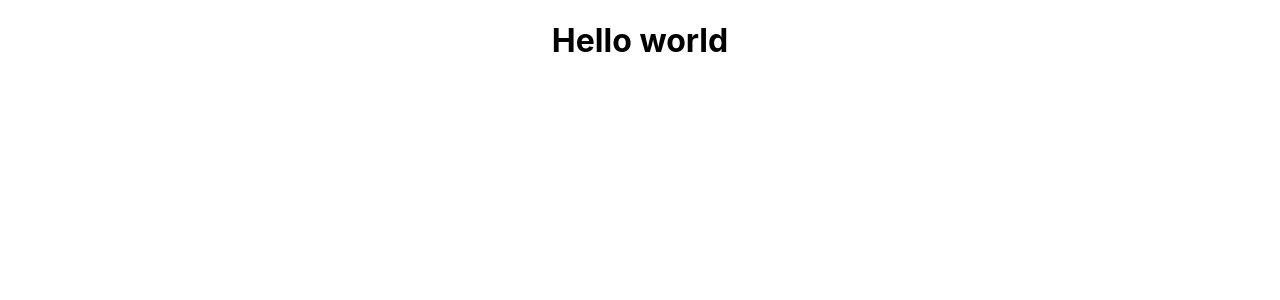
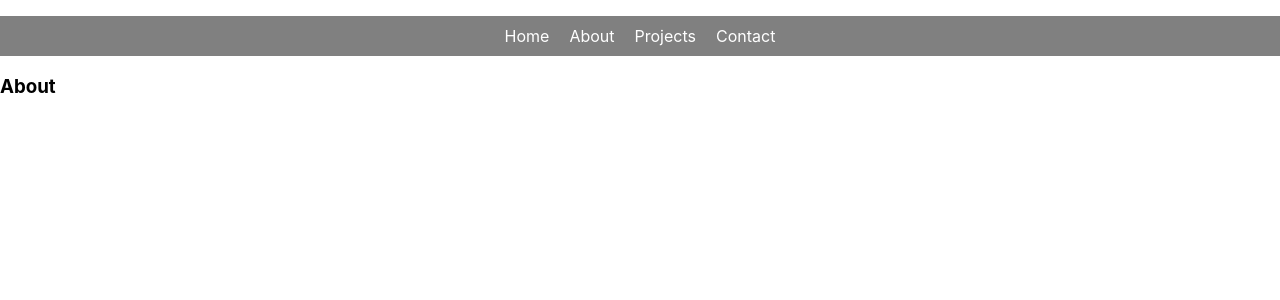
Before and after one commit to mohammadkharma/Portfolio, a React (Create React App) app in the folder portfolio/: page /about in a window 1280 px wide. Shown: the top 300 px of the page. Built offline with nearby package versions, Linux system fonts and the light colour scheme.

Commit message:
added initial Navbar

```diff
--- a/portfolio/package.json
+++ b/portfolio/package.json
@@ -8,6 +8,7 @@
     "@testing-library/user-event": "^7.2.1",
     "react": "^16.13.1",
     "react-dom": "^16.13.1",
+    "react-router-dom": "^5.2.0",
     "react-scripts": "3.4.3"
   },
   "scripts": {
--- a/portfolio/src/App.css
+++ b/portfolio/src/App.css
@@ -1,38 +1,21 @@
-.App {
-  text-align: center;
+body {
+  box-sizing: border-box;
+  margin: 0;
+  padding: 0;
 }
 
-.App-logo {
-  height: 40vmin;
-  pointer-events: none;
+.navbar ul {
+  text-align: center;
+  background: grey;
+  padding: 10px;
 }
 
-@media (prefers-reduced-motion: no-preference) {
-  .App-logo {
-    animation: App-logo-spin infinite 20s linear;
-  }
+.navbar ul li {
+  margin: 10px;
+  display: inline;
 }
 
-.App-header {
-  background-color: #282c34;
-  min-height: 100vh;
-  display: flex;
-  flex-direction: column;
-  align-items: center;
-  justify-content: center;
-  font-size: calc(10px + 2vmin);
+.navbar li a {
+  text-decoration: none;
   color: white;
 }
-
-.App-link {
-  color: #61dafb;
-}
-
-@keyframes App-logo-spin {
-  from {
-    transform: rotate(0deg);
-  }
-  to {
-    transform: rotate(360deg);
-  }
-}
--- a/portfolio/src/App.js
+++ b/portfolio/src/App.js
@@ -1,10 +1,22 @@
 import React from "react";
 import "./App.css";
+import { BrowserRouter, Route } from "react-router-dom";
+import Navbar from "./components/Navbar";
+import Home from "./components/Home";
+import About from "./components/About";
+import Projects from "./components/Projects";
+import Contact from "./components/Contact";
 
 function App() {
   return (
     <div className="App">
-      <h1>Hello world</h1>
+      <BrowserRouter>
+        <Navbar />
+        <Route exact path="/" component={Home} />
+        <Route path="/about" component={About} />
+        <Route path="/projects" component={Projects} />
+        <Route path="/contact" component={Contact} />
+      </BrowserRouter>
     </div>
   );
 }
--- /dev/null
+++ b/portfolio/src/components/About.jsx
@@ -0,0 +1,11 @@
+import React from "react";
+
+const About = () => {
+  return (
+    <div className="about">
+      <h3>About</h3>
+    </div>
+  );
+};
+
+export default About;
--- /dev/null
+++ b/portfolio/src/components/Contact.jsx
@@ -0,0 +1,11 @@
+import React from "react";
+
+const Contact = () => {
+  return (
+    <div className="contact">
+      <h3>Contact</h3>
+    </div>
+  );
+};
+
+export default Contact;
--- /dev/null
+++ b/portfolio/src/components/Home.jsx
@@ -0,0 +1,11 @@
+import React from "react";
+
+const Home = () => {
+  return (
+    <div className="home">
+      <h3>Home</h3>
+    </div>
+  );
+};
+
+export default Home;
--- /dev/null
+++ b/portfolio/src/components/Navbar.jsx
@@ -0,0 +1,25 @@
+import React from "react";
+import { NavLink } from "react-router-dom";
+
+const Navbar = () => {
+  return (
+    <div className="navbar">
+      <ul>
+        <li>
+          <NavLink to="/">Home</NavLink>
+        </li>
+        <li>
+          <NavLink to="/about">About</NavLink>
+        </li>
+        <li>
+          <NavLink to="/projects">Projects</NavLink>
+        </li>
+        <li>
+          <NavLink to="/contact">Contact</NavLink>
+        </li>
+      </ul>
+    </div>
+  );
+};
+
+export default Navbar;
--- /dev/null
+++ b/portfolio/src/components/Projects.jsx
@@ -0,0 +1,11 @@
+import React from "react";
+
+const Projects = () => {
+  return (
+    <div className="projects">
+      <h3>Projects</h3>
+    </div>
+  );
+};
+
+export default Projects;
```
Also changed, not shown: 1 other file (tests, documents, lock files or other folders).
